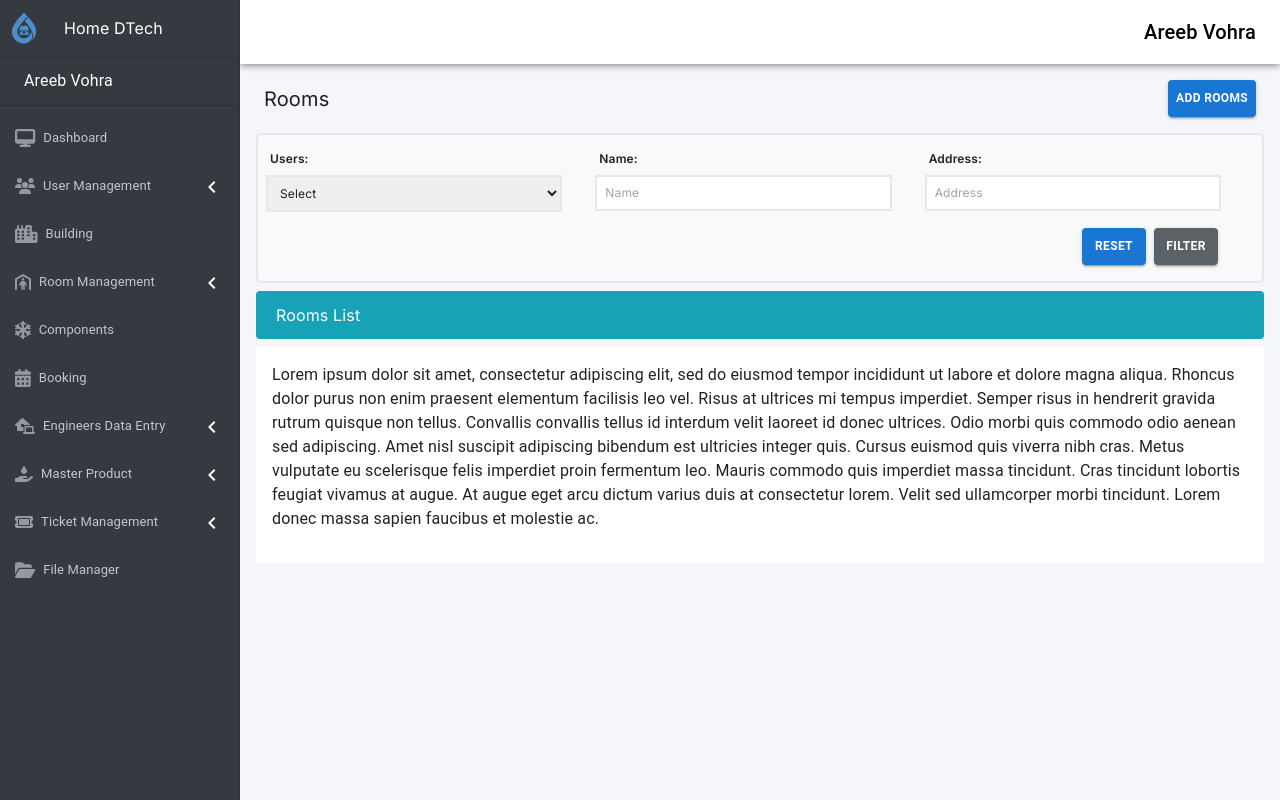
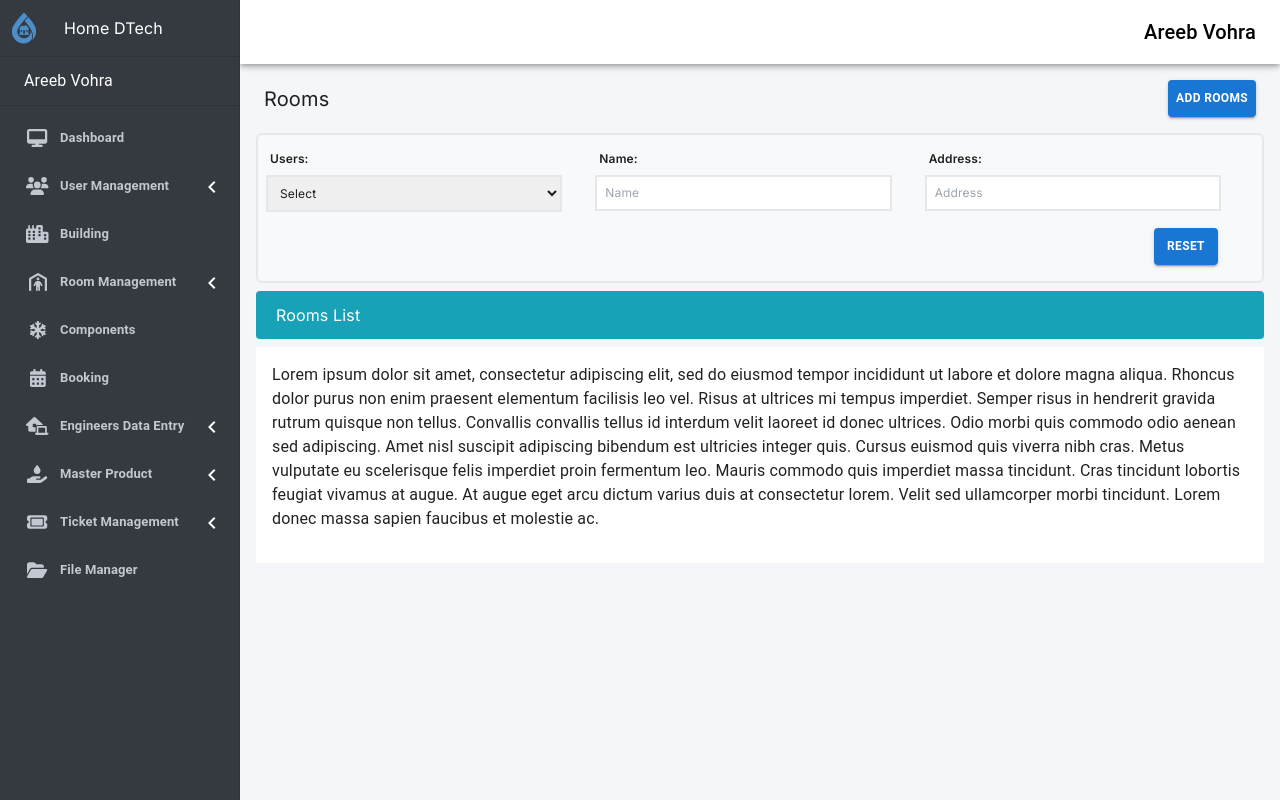
Before and after one commit to Saadgithubit/Home-DTech, a Next.js app: page /rooms in a window 1280 px wide. Built offline with nearby package versions, Linux system fonts and the light colour scheme.

Commit message:
minor fixes

```diff
--- a/src/app/(user-management)/roles/page.tsx
+++ b/src/app/(user-management)/roles/page.tsx
@@ -23,7 +23,7 @@ export default function Roles() {
             <span className="w-full inline-flex py-2 text-xl items-center justify-between">
                 <h1 className="font-san">Role Management</h1>
                 <Link href={'roles/add'}>
-                    <ButtonComponent title={'Add Role'} bgColor="primary" />
+                    <ButtonComponent title={'Add Role'} />
                 </Link>
             </span>
             <InnerHeader title={'Role List'} />
--- a/src/app/(user-management)/users/page.tsx
+++ b/src/app/(user-management)/users/page.tsx
@@ -30,7 +30,7 @@ export default function Users() {
         <div className={inter.className}>
             <span className="flex py-2 text-xl items-center justify-between">
                 <h1 className='font-medium'>Users</h1>
-                <ButtonComponent title={'Add User'} bgColor={'primary'}/>
+                <ButtonComponent title={'Add User'} />
             </span>
             <FilterSection />
             <InnerHeader title={'Users List'} />
--- a/src/app/booking/page.tsx
+++ b/src/app/booking/page.tsx
@@ -12,7 +12,7 @@ export default function Booking() {
         <div>
             <span className="flex p-2 text-xl items-center justify-between">
                 <h1>Booking</h1>
-                <ButtonComponent title={'Add Booking'} bgColor="primary"/>
+                <ButtonComponent title={'Add Booking'} />
             </span>
             <NavContainer />
             <InnerHeader title={'Booking List'} />
--- a/src/app/components/page.tsx
+++ b/src/app/components/page.tsx
@@ -11,7 +11,7 @@ export default function Components() {
         <div>
             <span className="w-full inline-flex p-2 text-xl items-center justify-between">
                 <h1>Components</h1>
-                <ButtonComponent title={'Add Product Component'} bgColor="primary"/>
+                <ButtonComponent title={'Add Product Component'} />
             </span>
             <NavContainer />
             <InnerHeader title={'Product Component List'} />
--- a/src/components/button/index.tsx
+++ b/src/components/button/index.tsx
@@ -2,13 +2,12 @@ import { Box, Button } from "@mui/material";
 
 interface ButtonComponentProps {
     title: string;
-    bgColor: string;
 }
 
-export default function ButtonComponent({ title , bgColor }: ButtonComponentProps) {
-    const color = '#5A6268'
+export default function ButtonComponent({ title }: ButtonComponentProps) {
+
     return (
-        <Box sx={{ '& button': { p: 1, fontSize: 12, fontWeight: 'bold' , background: bgColor? bgColor : 'primary'} }}>
+        <Box sx={{ '& button': { p: 1, fontSize: 12, fontWeight: 'bold', background: 'primary' } }}>
             <Button size="small" variant={'contained'}>
                 {title}
             </Button>
--- a/src/components/drawer/index.tsx
+++ b/src/components/drawer/index.tsx
@@ -58,11 +58,11 @@ function DrawerList({ collapseIndex, handleCollapse, isExpanded }: DrawerListPro
                 return (
                     <ListItemIcon key={index1} sx={{ display: 'block' }}>
                         {nested
-                            ? (<ListItemButton onClick={() => handleCollapse(index1)} sx={{ minHeight: 48, display: 'flex',padding: '0 15px'}}>
-                                <ListItemIcon sx={{ minWidth: 0, mr: 1, textAlign: 'center', justifyContent: 'center' }}>
-                                    {font && <FontAwesomeIcon className="text-[#9499A1]" icon={font} />}
+                            ? (<ListItemButton onClick={() => handleCollapse(index1)} sx={{ minHeight: 48, display: 'flex', padding: '0 15px' }}>
+                                <ListItemIcon sx={{ minWidth: 45, textAlign: 'center', justifyContent: 'center' }}>
+                                    {font && <FontAwesomeIcon className="text-[#C2C7D0] text-lg" icon={font} />}
                                 </ListItemIcon>
-                                <ListItemText primary={name} sx={{ opacity: 1, color: '#C2C7D0' }} primaryTypographyProps={{ fontSize: '13px' }} />
+                                <ListItemText primary={name} sx={{ opacity: 1, color: '#C2C7D0' }} primaryTypographyProps={{ fontSize: '13px', fontWeight: 'bold' }} />
                                 {!isExpanded
                                     ? <span>
                                         <ChevronLeft sx={{ opacity: 1, color: 'white' }} />
@@ -81,21 +81,21 @@ function DrawerList({ collapseIndex, handleCollapse, isExpanded }: DrawerListPro
                                 }
                             </ListItemButton>)
                             : (<Link href={`/${name.replace(/\s/g, '-').toLowerCase()}`}>
-                                <ListItemButton sx={{ minHeight: 48, display: 'flex',padding: '0 15px' }}>
-                                    <ListItemIcon sx={{ minWidth: 0, mr: 1, textAlign: 'center', justifyContent: 'center' }}>
-                                        {font && <FontAwesomeIcon className="text-[#9499A1] text-lg" icon={font} />}
+                                <ListItemButton sx={{ minHeight: 48, display: 'flex', padding: '0 15px' }}>
+                                    <ListItemIcon sx={{ minWidth: 45, textAlign: 'center', justifyContent: 'center' }}>
+                                        {font && <FontAwesomeIcon className="text-[#C2C7D0] text-lg" icon={font} />}
                                     </ListItemIcon>
-                                    <ListItemText primary={name} sx={{ opacity: 1, color: '#C2C7D0' }} primaryTypographyProps={{ fontSize: '13px' }} />
+                                    <ListItemText primary={name} sx={{ opacity: 1, color: '#C2C7D0' }} primaryTypographyProps={{ fontSize: '13px', fontWeight: 'bold' }} />
                                 </ListItemButton>
                             </Link>)}
                         {nestedItems && <Collapse in={collapseIndex === index1} timeout="auto" unmountOnExit>
                             {nestedItems.map((item2, index2) => (
                                 <Link key={index2} href={`/${item2.replace(/\s/g, '-').toLocaleLowerCase()}`}>
-                                    <ListItemButton sx={{ minHeight: 30, justifyContent: 'initial', px: 2.5, }}>
-                                        <ListItemIcon sx={{ minWidth: 0, mr: 1, textAlign: 'center', justifyContent: 'center' }}>
+                                    <ListItemButton sx={{ minHeight: 30, justifyContent: 'initial', px: 4, }}>
+                                        <ListItemIcon sx={{ minWidth: 45, textAlign: 'center', justifyContent: 'center' }}>
                                             <FontAwesomeIcon className="text-[#9499A1] text-xs" icon={faCircle} />
                                         </ListItemIcon>
-                                        <ListItemText primary={item2} sx={{ opacity: 1, color: '#C2C7D0' }} primaryTypographyProps={{ fontSize: '13px' }} />
+                                        <ListItemText primary={item2} sx={{ opacity: 1, color: '#C2C7D0' }} primaryTypographyProps={{ fontSize: '13px', fontWeight: 'bold' }} />
                                     </ListItemButton>
                                 </Link>
                             ))}
--- a/src/components/filtersection/index.tsx
+++ b/src/components/filtersection/index.tsx
@@ -18,8 +18,7 @@ export default function FilterSection() {
                 <input placeholder="Address" className="border-2 text-xs w-[90%] p-2" />
             </span>
             <span className="w-full justify-end inline-flex pr-9 p-2 my-2 space-x-2">
-                <ButtonComponent title={'Reset'}  />
-                <ButtonComponent title={'Filter'} bgColor={'#5A6268'} />
+                <ButtonComponent title={'Reset'} />
             </span>
         </div>
     )
```
Also changed, not shown: src/app/building/page.tsx (+11 -11 lines).
